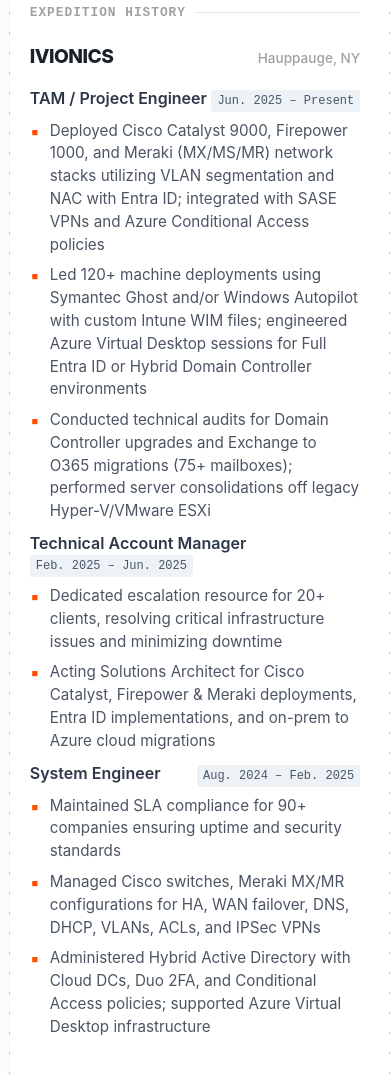
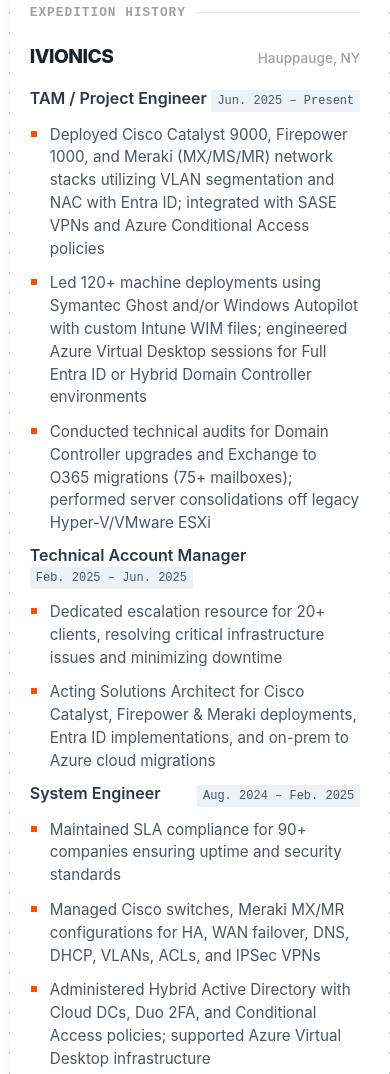
Before and after one commit to armanmodiri/website-portfolio, a plain HTML site: page index.html in a window 390 px wide. Shown: the part 1640-2714 px from the top of the page. Drawn offline with Linux system fonts and the light colour scheme; no server answers.

Commit message:
Changes to the CSS to fix the bulletpoints on mobile devices.

```diff
--- a/style.css
+++ b/style.css
@@ -290,9 +290,25 @@
 .location { font-size: 0.85rem; color: var(--sky-blue); font-weight: 500; }
 .role-title { font-weight: 600; font-size: 1rem; color: #2d3748; }
 .date-tag { font-family: 'JetBrains Mono', monospace; font-size: 0.75rem; background: #edf2f7; padding: 2px 6px; border-radius: 2px; color: #4a5568; }
-ul { padding-left: 0; list-style: none; margin-top: 8px; }
-li { margin-bottom: 8px; font-size: 0.95rem; color: #4b5563; padding-left: 20px; position: relative; }
-li::before { content: "▪"; color: var(--magma-orange); font-size: 1.2em; position: absolute; left: 0; top: -2px; }
+
+ul {
+    padding-left: 20px;
+    list-style: square;          /* Standard Square shape */
+    margin-top: 8px;
+}
+
+/* This colors the dot ORANGE */
+li::marker {
+    color: var(--magma-orange);
+    font-size: 1.2em;         /* Make the dot slightly bigger */
+}
+
+li {
+    margin-bottom: 8px;
+    font-size: 0.95rem;
+    color: #4b5563;
+}
+
 .divider { border: 0; border-top: 1px dashed var(--ice-blue); margin: 40px 0; }
 
 /* RESPONSIVE */
```
Also changed, not shown: posts.json (+1 -1 lines).
